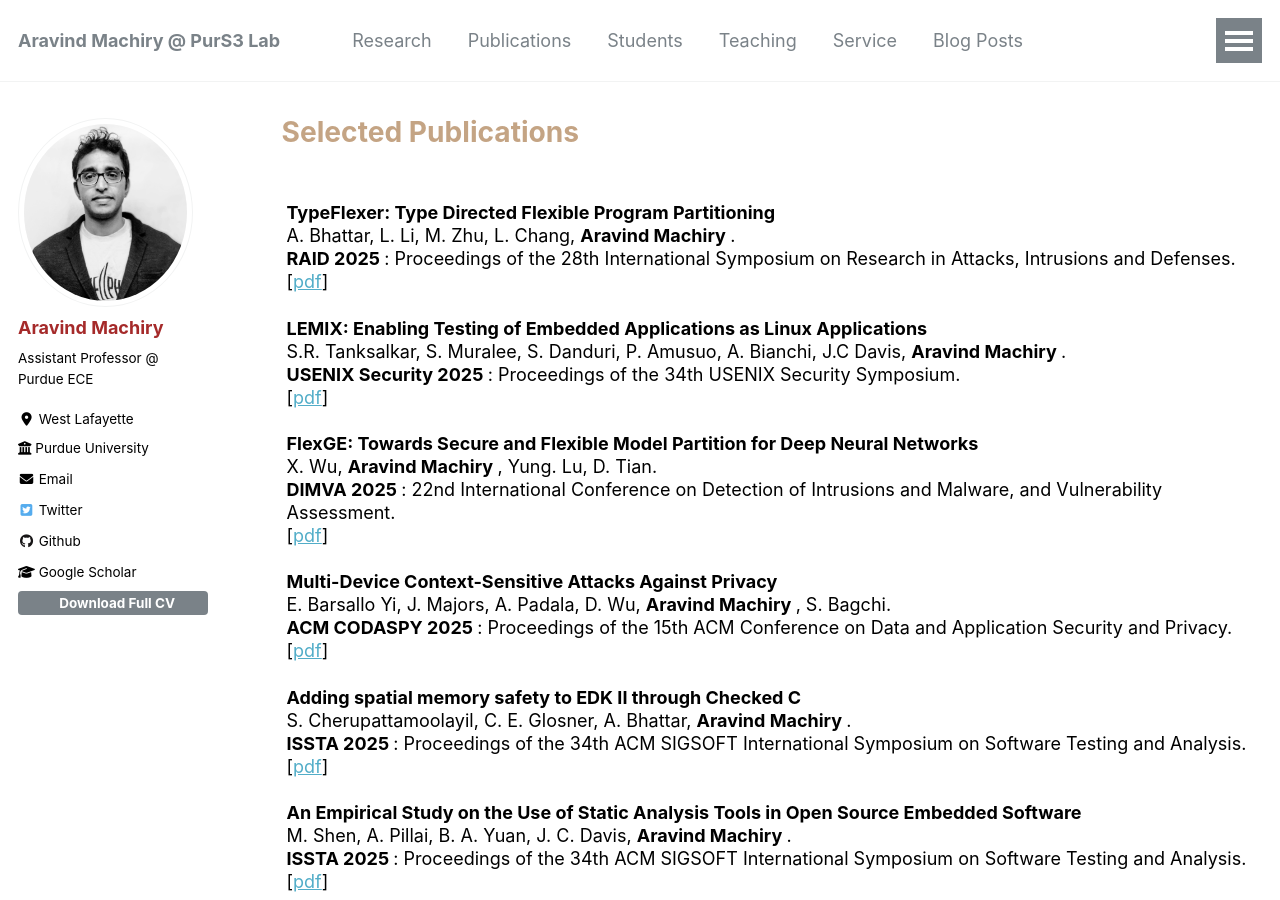
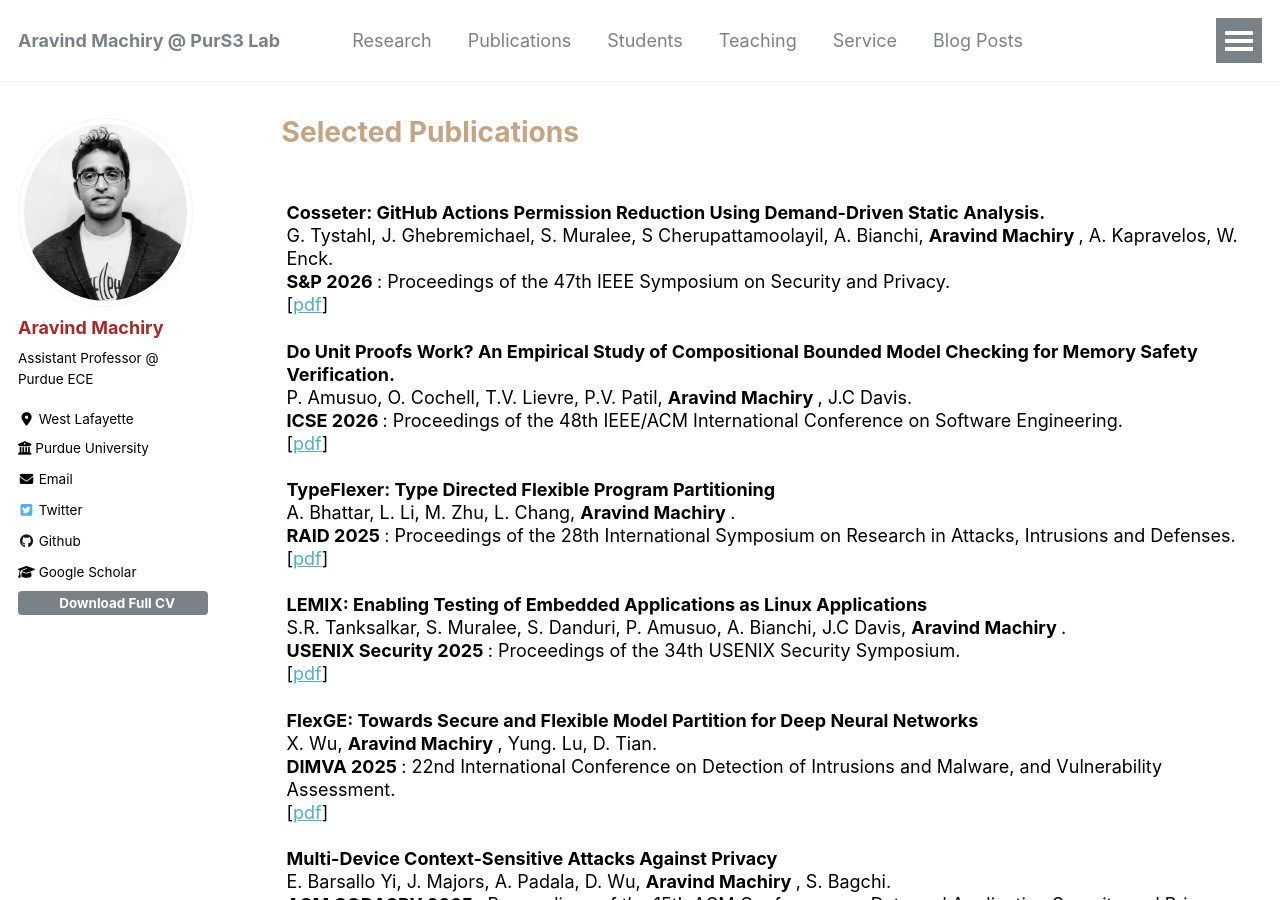
Before and after one commit to Machiry/machiry.github.io, a Jekyll site: the page built from _publications/index.html, in a window 1280 px wide and 900 px high. Built offline with Jekyll 4.4.1, drawn with Linux system fonts in a browser that asks for light colours; nearby versions of some CDN libraries.

Commit message:
Adding all

```diff
--- a/_publications/index.html
+++ b/_publications/index.html
@@ -8,6 +8,23 @@ author_profile: true
     <script src="https://kit.fontawesome.com/a076d05399.js"></script>
 
     <br/>
+
+			<p>
+
+		<strong>Cosseter: GitHub Actions Permission Reduction Using Demand-Driven Static Analysis.</strong><br>
+		G. Tystahl, J. Ghebremichael, S. Muralee, S Cherupattamoolayil, A. Bianchi, <b> Aravind Machiry </b>, A. Kapravelos, W. Enck.<br>
+		<b> S&P 2026 </b> : Proceedings of the 47th IEEE Symposium on Security and Privacy. <br>
+		[<a href="/files/cossetersp2026.pdf">pdf</a>]
+	</p>
+
+			<p>
+
+		<strong>Do Unit Proofs Work? An Empirical Study of Compositional Bounded Model Checking for Memory Safety Verification.</strong><br>
+		P. Amusuo, O. Cochell, T.V. Lievre, P.V. Patil, <b> Aravind Machiry </b>, J.C Davis.<br>
+		<b> ICSE 2026 </b> : Proceedings of the 48th IEEE/ACM International Conference on Software Engineering. <br>
+		[<a href="/files/unitproof2026.pdf">pdf</a>]
+	</p>
+
 
 		<p>
 
```
Also changed, not shown: _pages/about.md (+3 -3 lines).
